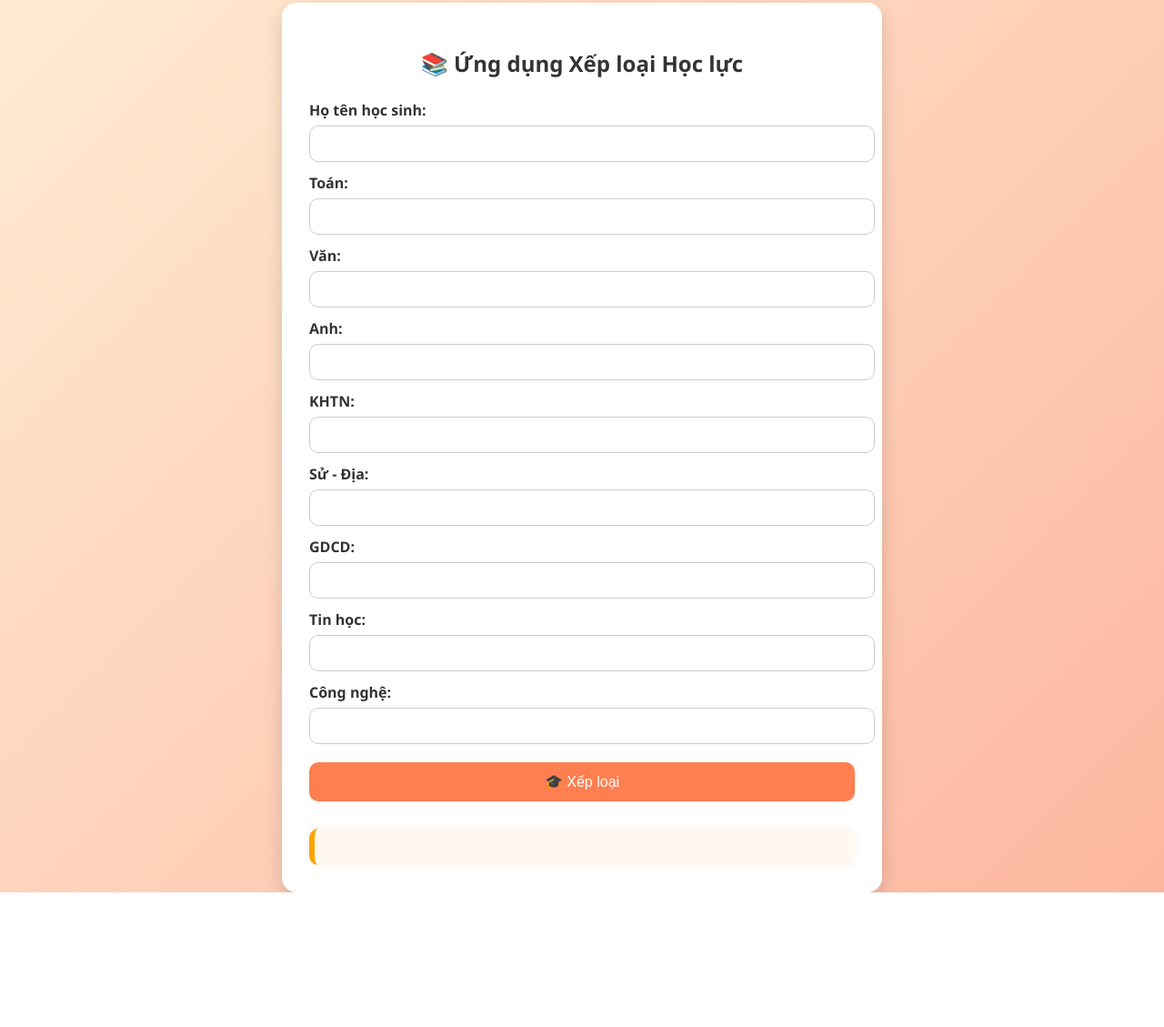
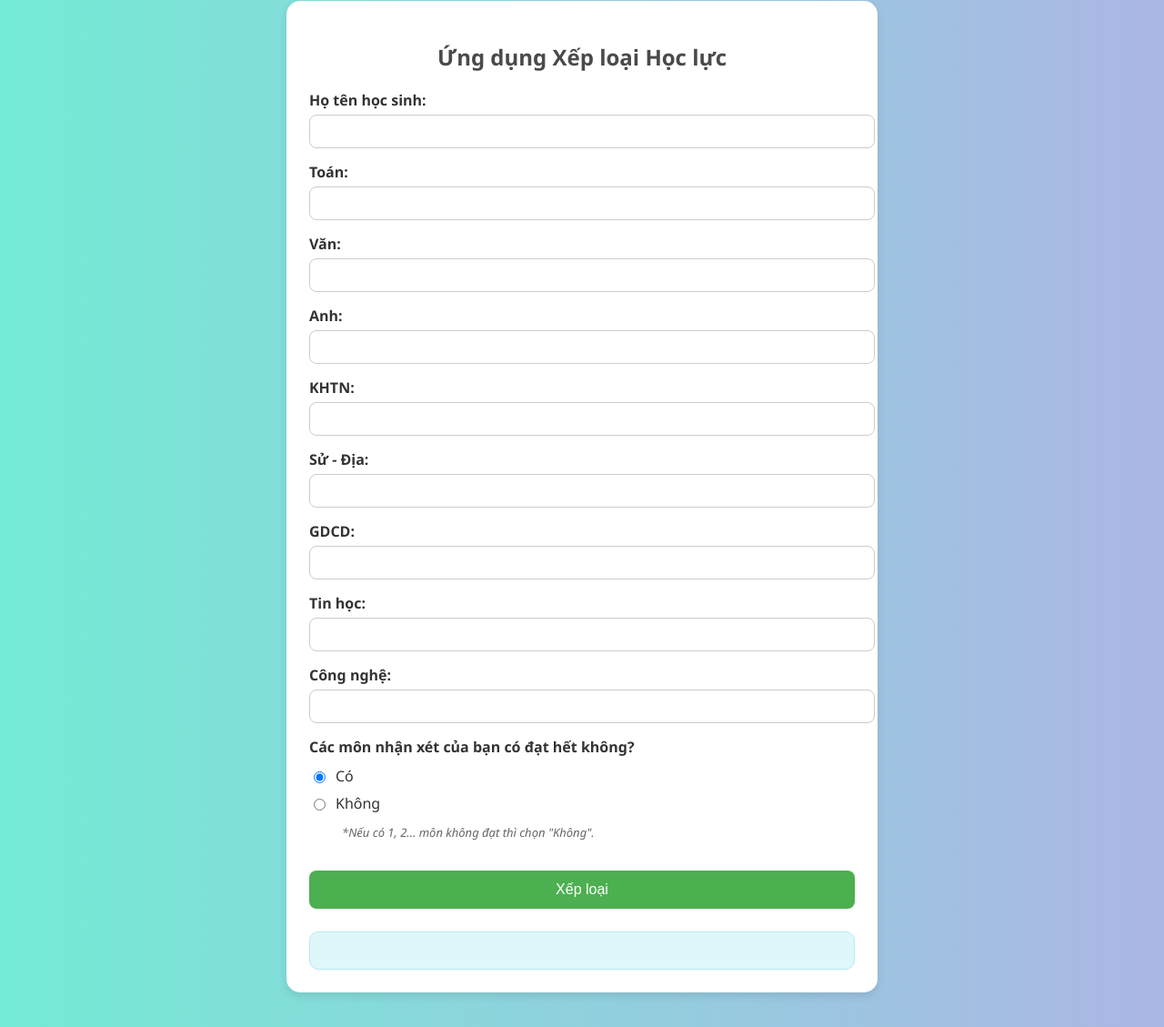
Before and after one commit to LuckyLuke12344/tinhdiem-xethocluc-web, a plain HTML site: page index.html in a window 1280 px wide. Shown: the part 37-1166 px from the top of the page at 91% size. Before the commit the page ends 1018 px from the top, so only its background shows below. Drawn offline with Linux system fonts and the light colour scheme.

Commit message:
Update index.html

```diff
--- a/index.html
+++ b/index.html
@@ -5,79 +5,81 @@
   <title>Ứng dụng Xếp loại Học lực</title>
   <style>
     body {
-      font-family: 'Segoe UI', sans-serif;
-      background: linear-gradient(135deg, #ffecd2, #fcb69f);
-      margin: 0;
-      padding: 0;
-      display: flex;
-      justify-content: center;
-      align-items: flex-start;
-      min-height: 100vh;
+      font-family: 'Segoe UI', Tahoma, Geneva, Verdana, sans-serif;
+      background: linear-gradient(to right, #74ebd5, #acb6e5);
+      padding: 30px;
+      color: #333;
     }
-
     .container {
+      max-width: 600px;
+      margin: auto;
       background: white;
-      max-width: 600px;
-      width: 90%;
-      margin-top: 40px;
-      padding: 30px;
-      border-radius: 16px;
-      box-shadow: 0 8px 20px rgba(0, 0, 0, 0.15);
+      padding: 25px;
+      border-radius: 15px;
+      box-shadow: 0 4px 10px rgba(0,0,0,0.1);
     }
-
     h2 {
       text-align: center;
-      color: #333;
-      margin-bottom: 24px;
+      color: #4a4a4a;
     }
-
     label {
       font-weight: bold;
       display: block;
-      margin-top: 12px;
-      color: #333;
+      margin-top: 15px;
     }
-
-    input {
+    input[type="text"],
+    input[type="number"] {
       width: 100%;
       padding: 10px;
-      margin-top: 6px;
+      margin-top: 5px;
+      border-radius: 8px;
+      border: 1px solid #ccc;
+    }
+    .note {
+      font-size: 13px;
+      color: #666;
+      font-style: italic;
+      margin-top: 12px;
+      margin-left: 36px;
+      line-height: 1.4
+    }
+    .radio-group {
+      margin-top: 10px;
+    }
+    .radio-option {
+      display: flex;
+      align-items: center;
+      gap: 8px;
+      margin-top: 8px;
+      font-weight: normal;
+    }
+    button {
+      width: 100%;
+      margin-top: 20px;
+      padding: 12px;
+      background-color: #4CAF50;
+      color: white;
+      font-size: 16px;
+      border: none;
+      border-radius: 8px;
+      cursor: pointer;
+      transition: background 0.3s ease;
+    }
+    button:hover {
+      background-color: #45a049;
+    }
+    .result {
+      margin-top: 25px;
+      background: #e0f7fa;
+      padding: 20px;
       border-radius: 10px;
-      border: 1px solid #ccc;
-      font-size: 16px;
-    }
-
-    button {
-      margin-top: 20px;
-      background-color: #ff7f50;
-      color: white;
-      border: none;
-      padding: 12px 20px;
-      font-size: 16px;
-      border-radius: 10px;
-      cursor: pointer;
-      width: 100%;
-      transition: background-color 0.3s ease;
-    }
-
-    button:hover {
-      background-color: #ff5722;
-    }
-
-    .result {
-      margin-top: 30px;
-      padding: 20px;
-      background-color: #fff8f0;
-      border-left: 6px solid #ffa500;
-      border-radius: 10px;
-      font-size: 17px;
-      box-shadow: 0 0 8px rgba(0,0,0,0.05);
+      border: 1px solid #b2ebf2;
     }
   </style>
 </head>
 <body>
   <div class="container">
-    <h2>📚 Ứng dụng Xếp loại Học lực</h2>
+    <h2>Ứng dụng Xếp loại Học lực</h2>
     <label>Họ tên học sinh:</label>
     <input type="text" id="ten">
 
@@ -105,7 +107,20 @@
     <label>Công nghệ:</label>
     <input type="number" id="cn" step="0.1">
 
-    <button onclick="xepLoai()">🎓 Xếp loại</button>
+    <label>Các môn nhận xét của bạn có đạt hết không?</label>
+<div class="radio-group">
+  <label class="radio-option">
+    <input type="radio" name="nhanxet" id="dat" value="dat" checked>
+    Có
+  </label>
+  <label class="radio-option">
+    <input type="radio" name="nhanxet" id="khongdat" value="khongdat">
+    Không
+  </label>
+  <p class="note">*Nếu có 1, 2... môn không đạt thì chọn "Không".</p>
+</div>
+
+    <button onclick="xepLoai()">Xếp loại</button>
 
     <div class="result" id="ketqua"></div>
   </div>
@@ -121,12 +136,15 @@
       const gdcd = parseFloat(document.getElementById("gdcd").value);
       const tin = parseFloat(document.getElementById("tin").value);
       const cn = parseFloat(document.getElementById("cn").value);
+      const nhanXetDat = document.getElementById("dat").checked;
 
       const tat_ca_diem = [toan, van, anh, khtn, su_dia, gdcd, tin, cn];
       const dtb = tat_ca_diem.reduce((a, b) => a + b, 0) / tat_ca_diem.length;
 
       let loai = "Kém";
-      if (dtb >= 8.0 && (toan >= 8.0 || van >= 8.0) && tat_ca_diem.every(d => d >= 6.5)) {
+      if (!nhanXetDat) {
+        loai = "Yếu";
+      } else if (dtb >= 8.0 && (toan >= 8.0 || van >= 8.0) && tat_ca_diem.every(d => d >= 6.5)) {
         loai = "Giỏi";
       } else if (dtb >= 6.5 && (toan >= 6.5 || van >= 6.5) && tat_ca_diem.every(d => d >= 5.0)) {
         loai = "Khá";
```
